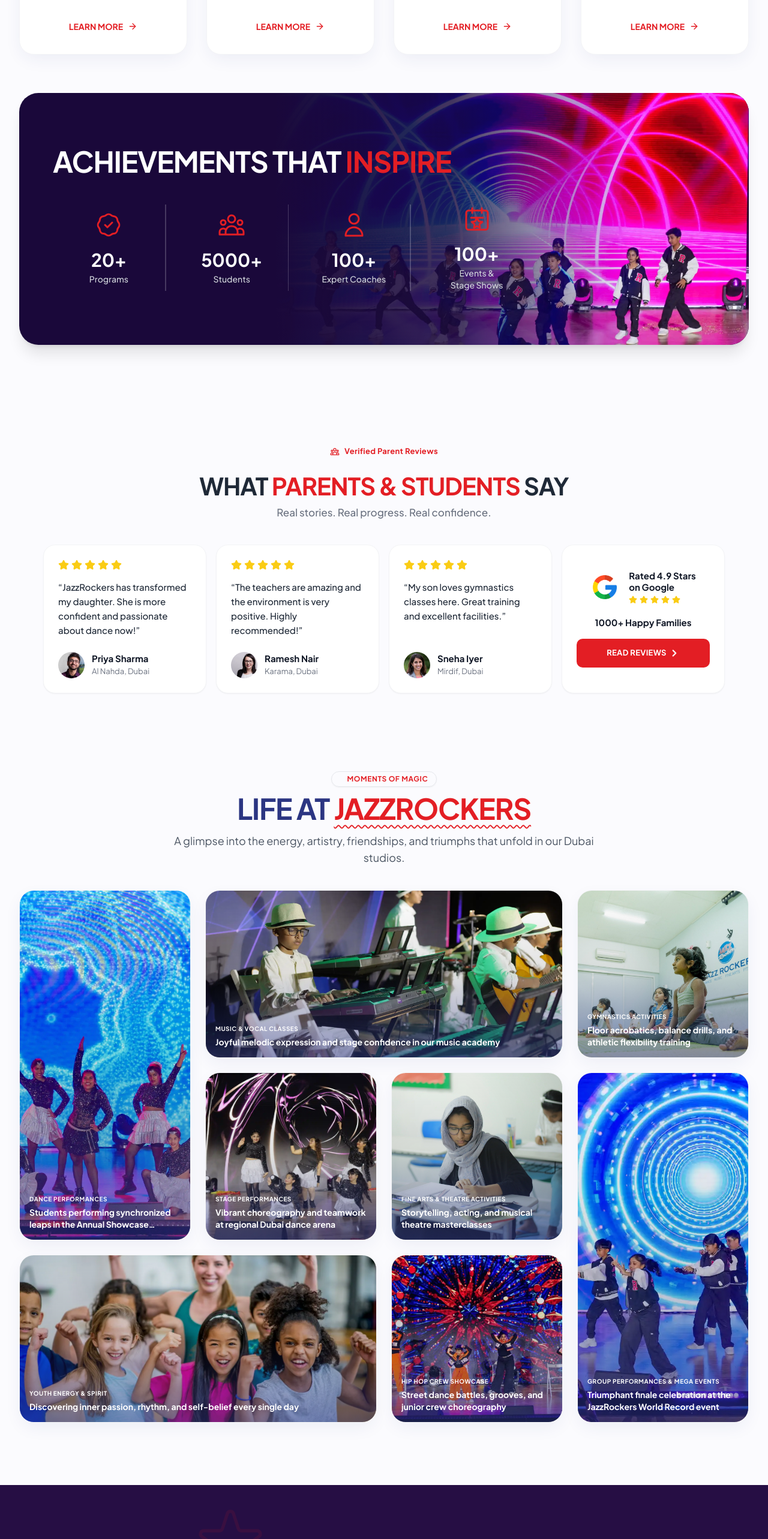
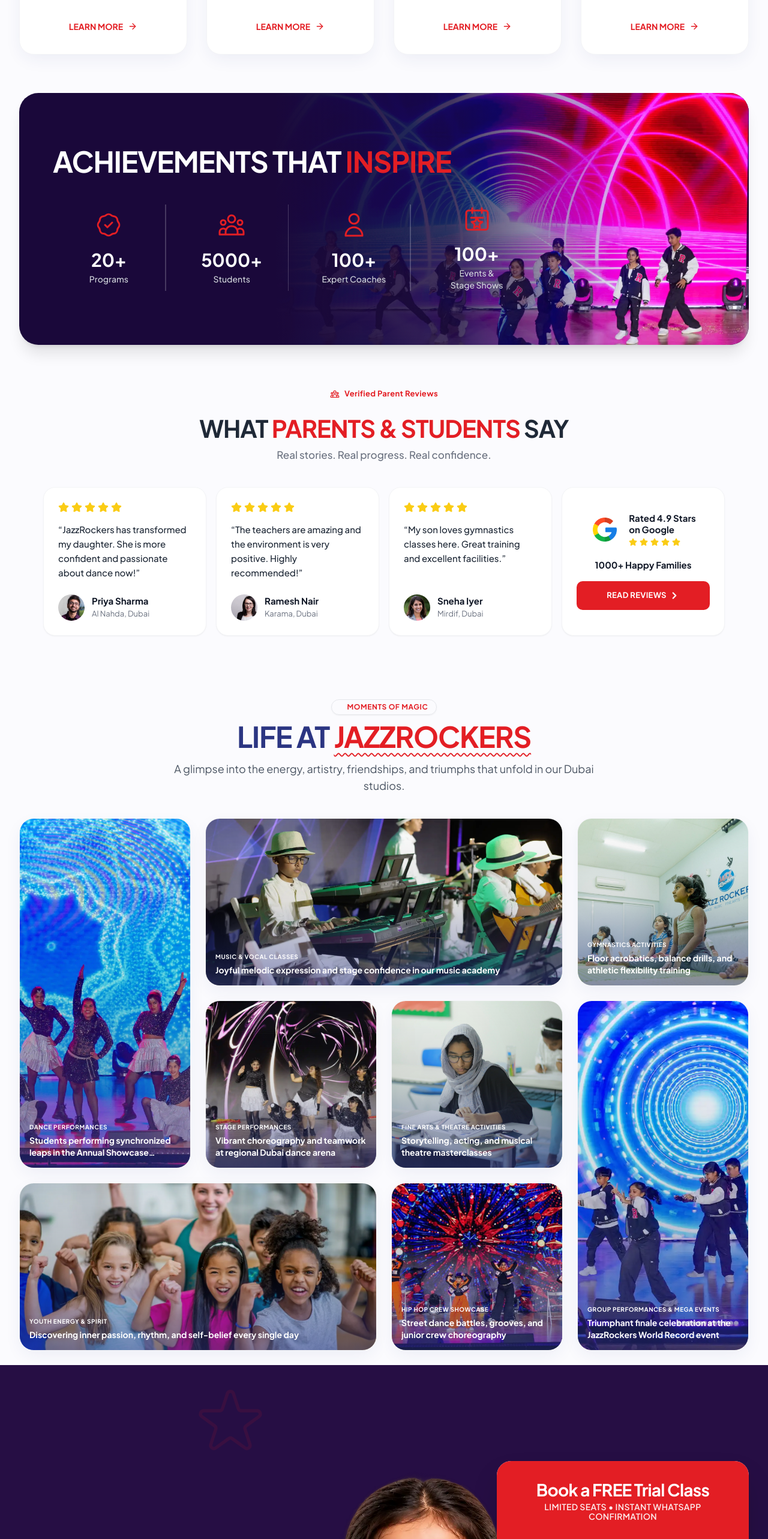
Before and after one commit to abhiramgupta35/jazz-rockerz, a Next.js app: page / in a window 1280 px wide. Shown: the part 2760-5326 px from the top of the page at 60% size. Built offline with nearby package versions, Linux system fonts and the light colour scheme.

Commit message:
style: reduce spacing above Testimonials and above Admissions sections

```diff
--- a/src/components/sections/Achievements.tsx
+++ b/src/components/sections/Achievements.tsx
@@ -80,7 +80,7 @@
   };
 
   return (
-    <section className="pt-2 sm:pt-4 md:pt-6 pb-12 sm:pb-16 md:pb-20 lg:pb-24 relative" id="achievements">
+    <section className="pt-2 sm:pt-4 md:pt-6 pb-4 sm:pb-6 md:pb-8 relative" id="achievements">
       <div className="max-w-[1400px] mx-auto px-4 sm:px-6 lg:px-8">
         <motion.div
           initial={{ opacity: 0, y: 30 }}
--- a/src/components/sections/AdmissionCTA.tsx
+++ b/src/components/sections/AdmissionCTA.tsx
@@ -7,7 +7,7 @@
 
 export const AdmissionCTA: React.FC = () => {
   return (
-    <section className="bg-[#260e44] text-white relative overflow-hidden mt-10" id="admissions">
+    <section className="bg-[#260e44] text-white relative overflow-hidden mt-0" id="admissions">
       {/* Background Stars (simple SVGs to mimic pattern) */}
       <div className="absolute inset-0 z-0 opacity-10 pointer-events-none">
         <svg className="absolute top-8 left-1/4 w-32 h-32 text-[#E31E24]" fill="none" stroke="currentColor" viewBox="0 0 24 24"><path strokeLinecap="round" strokeLinejoin="round" strokeWidth="1" d="M11.049 2.927c.3-.921 1.603-.921 1.902 0l1.519 4.674a1 1 0 00.95.69h4.915c.969 0 1.371 1.24.588 1.81l-3.976 2.888a1 1 0 00-.363 1.118l1.518 4.674c.3.922-.755 1.688-1.538 1.118l-3.976-2.888a1 1 0 00-1.176 0l-3.976 2.888c-.783.57-1.838-.197-1.538-1.118l1.518-4.674a1 1 0 00-.363-1.118l-3.976-2.888c-.784-.57-.38-1.81.588-1.81h4.914a1 1 0 00.951-.69l1.519-4.674z"></path></svg>
--- a/src/components/sections/GallerySection.tsx
+++ b/src/components/sections/GallerySection.tsx
@@ -36,7 +36,7 @@
   };
 
   return (
-    <section className="py-6 lg:py-16 relative overflow-hidden" id="gallery">
+    <section className="pt-6 lg:pt-10 pb-4 sm:pb-6 relative overflow-hidden" id="gallery">
       <div className="max-w-7xl mx-auto px-4 sm:px-6 lg:px-8 relative z-10">
         <SectionHeading
           badge="Moments of Magic"
--- a/src/components/sections/Testimonials.tsx
+++ b/src/components/sections/Testimonials.tsx
@@ -48,7 +48,7 @@
   };
 
   return (
-    <section className="py-10 lg:py-16 overflow-hidden relative" id="testimonials">
+    <section className="pt-4 sm:pt-6 lg:pt-8 pb-10 lg:pb-16 overflow-hidden relative" id="testimonials">
       <div className="max-w-[1200px] mx-auto px-4 sm:px-6 lg:px-8">
 
         {/* Header */}
```
